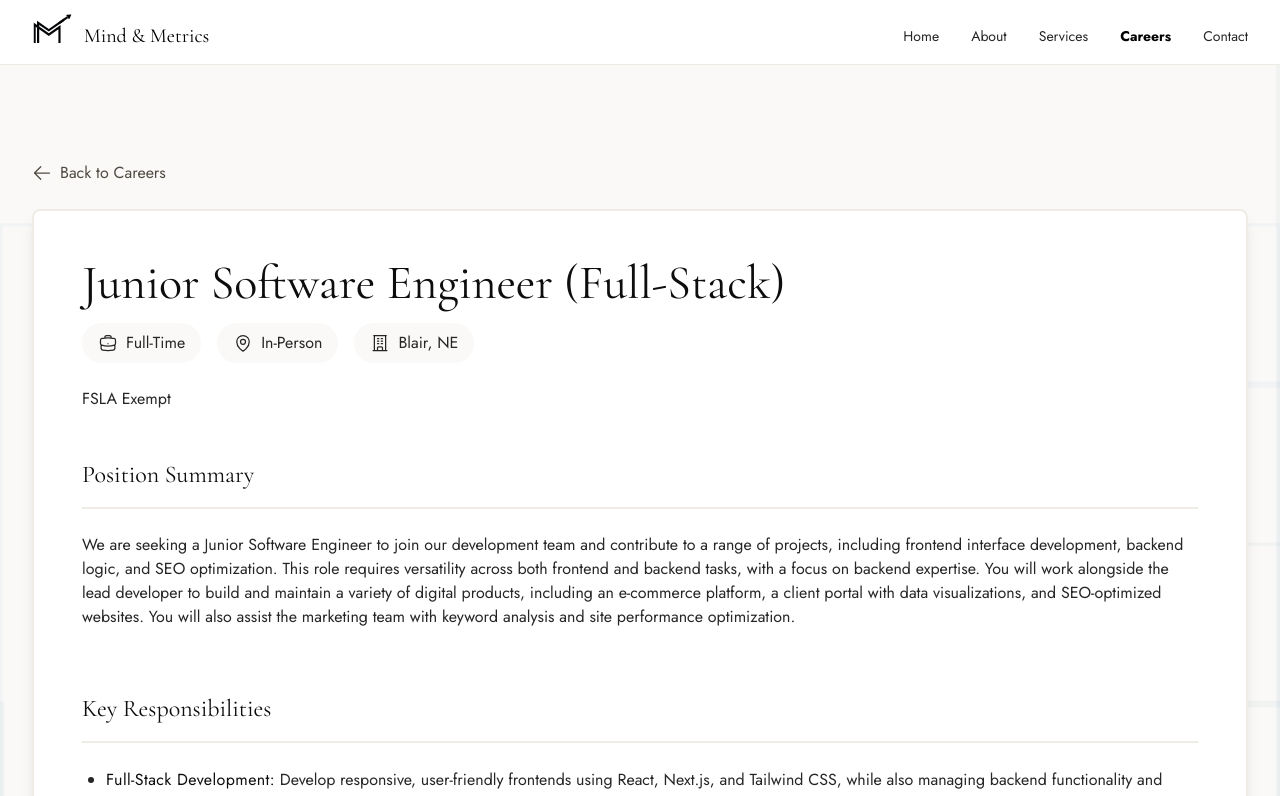
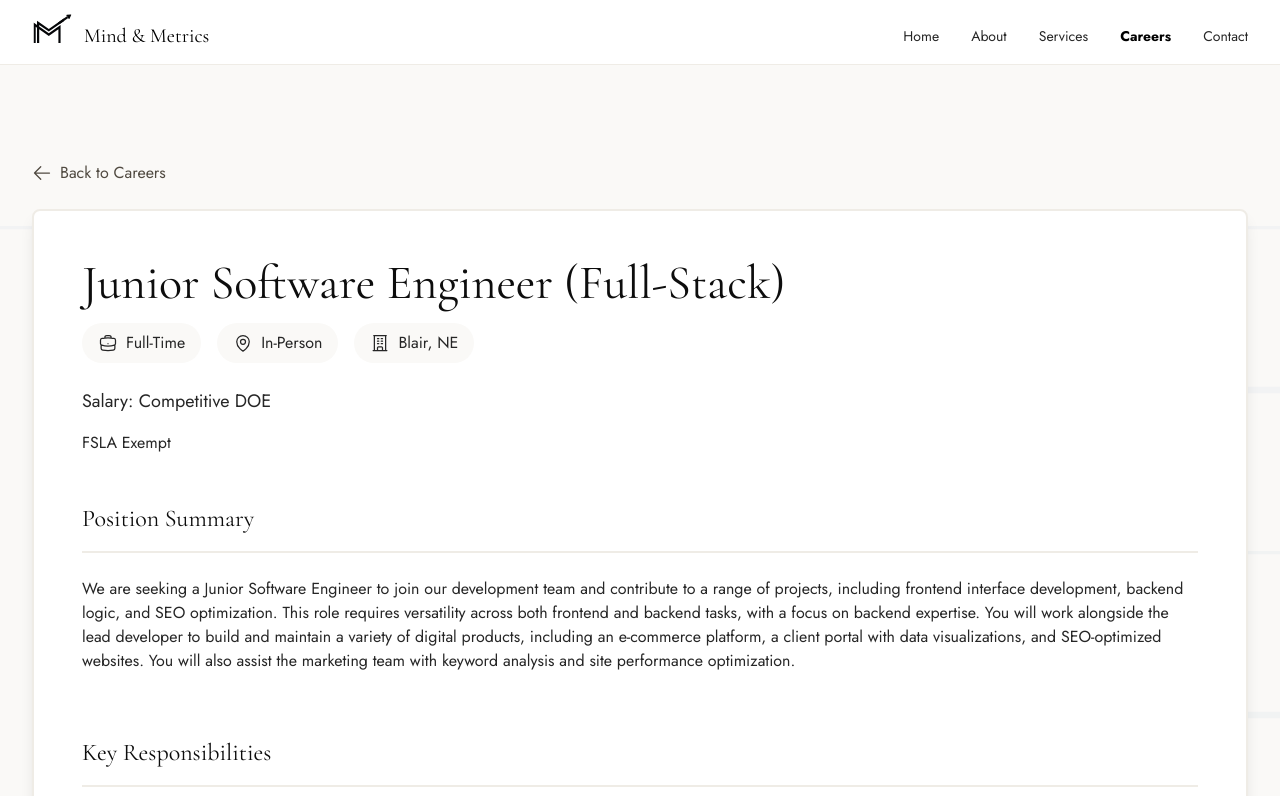
Before and after one commit to Kalikoze/mind-and-metrics-branding, a Next.js app: page /careers/junior-software-engineer in a window 1280 px wide. Shown: the top 796 px of the page. Built offline with nearby package versions, Linux system fonts and the light colour scheme.

Commit message:
Refactor: Add description under get started button on home page.  Also add salary to job postings and a few more copy enhancements

```diff
--- a/app/page.tsx
+++ b/app/page.tsx
@@ -30,6 +30,7 @@ export default function Home() {
         variant="home"
         title="Data Driven Tailored Excellence"
         subtitle="Your Vision, Our Expertise — Uniting Strategy and Story"
+        buttonDescription="Take a quick quiz for an instant estimate of your custom solution"
         primaryButton={{
           text: "Get Started",
           href: "/get-started"
--- a/components/Quiz/CompletionMessage.tsx
+++ b/components/Quiz/CompletionMessage.tsx
@@ -44,7 +44,7 @@ export default function CompletionMessage({ preferredContact }: CompletionMessag
           We&apos;ll review your information and craft a customized growth strategy for your business.
         </p>
         <p
-          className="text-sm"
+          className="text-sm font-bold"
           data-cy="completion-timeline"
         >
           Expect to hear from us within 24 hours{preferredContact === 'phone' ? ' at your specified time' : ''}.
--- a/components/common/Hero.tsx
+++ b/components/common/Hero.tsx
@@ -24,6 +24,7 @@ interface HeroProps {
     href: string;
   };
   variant?: 'default' | 'home' | 'about' | 'services' | 'careers' | 'contact' | 'privacy';
+  buttonDescription?: string;
 }
 
 const Hero: React.FC<HeroProps> = ({
@@ -32,6 +33,7 @@ const Hero: React.FC<HeroProps> = ({
   primaryButton,
   secondaryButton,
   variant = 'default',
+  buttonDescription,
 }) => {
   const [activeService, setActiveService] = useState(0);
 
@@ -75,7 +77,7 @@ const Hero: React.FC<HeroProps> = ({
             data-cy="hero-title"
             className="font-serif text-4xl sm:text-6xl font-bold mb-6
                       [text-wrap:balance] bg-clip-text text-transparent
-                      bg-gradient-to-r from-primary-100 to-primary-500 p-2"
+                      bg-gradient-to-r from-primary-100 to-primary-500"
           >
             {title}
           </h1>
@@ -87,6 +89,7 @@ const Hero: React.FC<HeroProps> = ({
           </p>
 
           {(primaryButton || secondaryButton) && (
+            <>
               <nav
                 className="flex flex-col sm:flex-row items-center justify-start gap-4 sm:space-y-0"
                 aria-label="Hero actions"
@@ -111,6 +114,10 @@ const Hero: React.FC<HeroProps> = ({
                   />
                 )}
               </nav>
+              {buttonDescription && (
+                <p className="mt-4 text-sm text-dark-500">{buttonDescription}</p>
+              )}
+            </>
           )}
         </header>
 
--- a/components/pages/careers/JobPostingHeader.tsx
+++ b/components/pages/careers/JobPostingHeader.tsx
@@ -5,6 +5,11 @@ import type { Position } from '@/data/positions';
 interface JobPostingHeaderProps {
   position: Position;
 }
+
+const formatSalary = (salary: number | null): string => {
+  if (!salary) return 'Salary: Competitive DOE';
+  return `Salary: $${salary.toLocaleString('en-US')} per year`;
+};
 
 const JobPostingHeader = ({ position }: JobPostingHeaderProps) => (
   <header className="mb-12" data-cy="job-header">
@@ -25,6 +30,13 @@ const JobPostingHeader = ({ position }: JobPostingHeaderProps) => (
         {position.location}
       </li>
     </ul>
+    <p
+      className="mt-4 text-lg text-dark-600 font-medium mb-4"
+      data-cy="job-salary"
+      aria-label={formatSalary(position.salary)}
+    >
+      {formatSalary(position.salary)}
+    </p>
     <p className="text-dark-600" data-cy="job-exemption">
       {position.isExempt ? 'FSLA Exempt' : 'FSLA Non-Exempt'}
     </p>
--- a/data/positions.ts
+++ b/data/positions.ts
@@ -8,6 +8,7 @@ export interface Position {
   description: string;
   isExempt: boolean;
   overview: string;
+  salary: number | null;
   responsibilities: {
     title: string;
     items: string[];
@@ -47,6 +48,7 @@ export const positions: Position[] = [
     description: "Join our development team as we build innovative digital solutions. We're seeking a developer with backend fundamentals (Node.js/Express) and React basics who's eager to grow across the full stack. Experience with GraphQL or Python is a plus. You'll work directly with our lead engineer on e-commerce platforms and client portals, while learning valuable skills in SEO and analytics. Ideal for a motivated junior developer looking to rapidly expand their skillset through hands-on mentorship.",
     isExempt: true,
     overview: "We are seeking a Junior Software Engineer to join our development team and contribute to a range of projects, including frontend interface development, backend logic, and SEO optimization. This role requires versatility across both frontend and backend tasks, with a focus on backend expertise. You will work alongside the lead developer to build and maintain a variety of digital products, including an e-commerce platform, a client portal with data visualizations, and SEO-optimized websites. You will also assist the marketing team with keyword analysis and site performance optimization.",
+    salary: null,
     responsibilities: [
       {
         title: "Full-Stack Development",
@@ -112,6 +114,7 @@ export const positions: Position[] = [
     description: "Lead social media strategy and content creation across multiple brand portfolios. You'll develop engaging campaigns, manage community interactions, and drive growth through both organic and paid social initiatives. The ideal candidate has 2-4 years of experience, strong creative skills, and expertise in social media analytics and management tools. You'll work closely with our marketing team to maintain brand consistency while optimizing performance across all platforms.",
     isExempt: true,
     overview: "The Social Media Manager will be responsible for developing and executing social media strategies across all major platforms for six distinct companies. This individual will create and manage content, engage with our online communities, monitor performance metrics, and collaborate with cross-functional teams to ensure that our social media presence aligns with business goals.",
+    salary: 60000,
     responsibilities: [
       {
         title: "Social Media Strategy Development",
```
Lines whose indentation alone changed are shown as unchanged.
